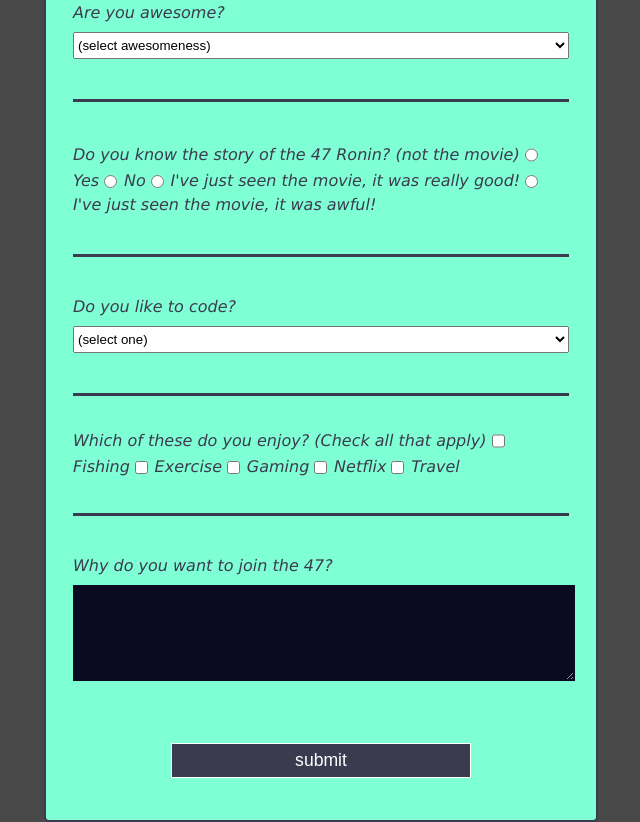
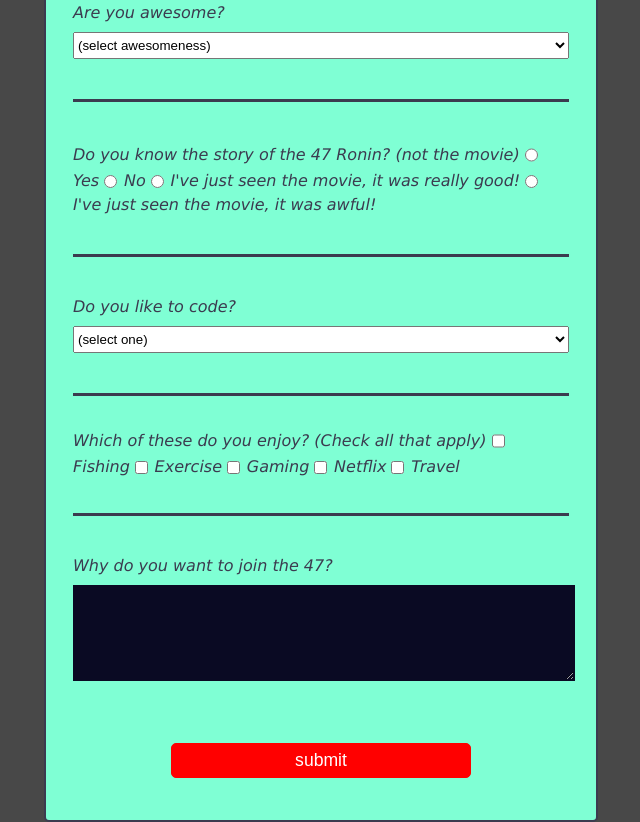
Before and after one commit to twan47/survey-form, a plain HTML site: page index.html in a window 1280 px wide. Shown: the part 637-1459 px from the top of the page, without its empty margins (319-959 px from the left). Drawn offline with Linux system fonts and the light colour scheme.

```diff
--- a/styles.css
+++ b/styles.css
@@ -73,8 +73,9 @@ input[type="submit"] {
     margin: 1em auto;
     height: 2em;
     font-size: 1.1rem;
-    background-color: #3b3b4f;
-    border-color: white;
+    background-color: red;
+    border-color: red;
+    border-radius: 5px;
     min-width: 300px;
 }
 
```
